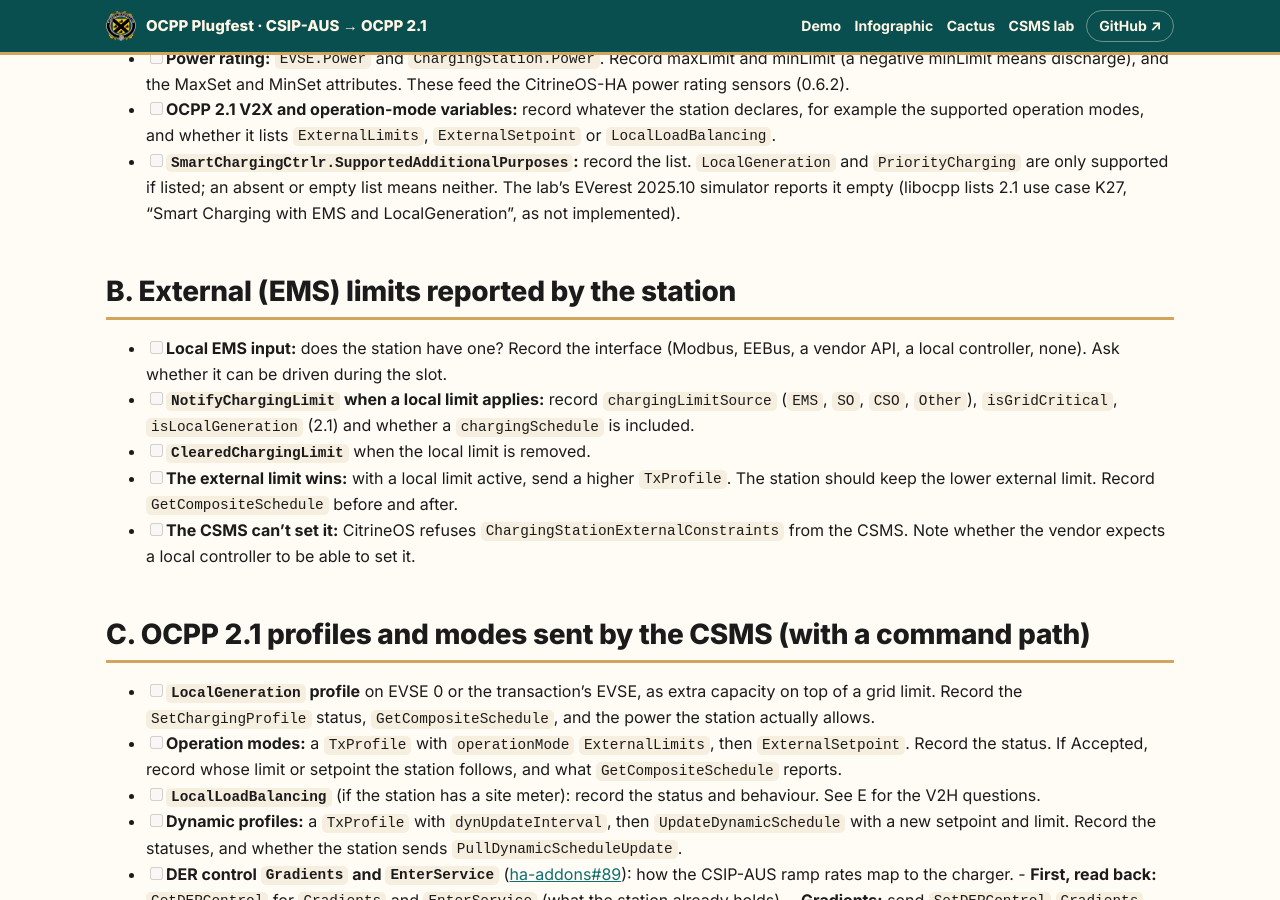
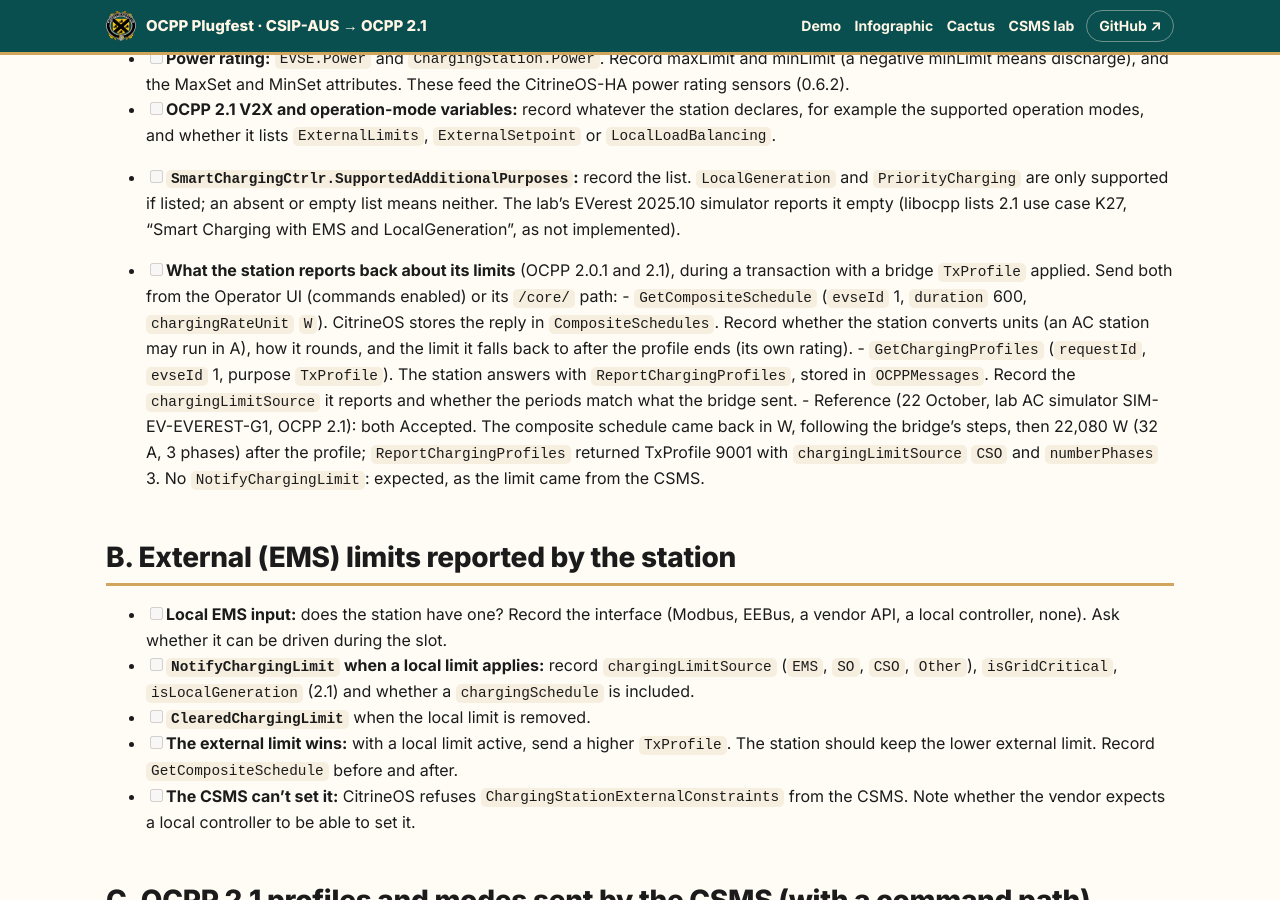
Before and after one commit to purcell-lab/ocpp-plugfest, a Jekyll site: the page built from plugfest-lab/OCPP21-EMS-CHECKLIST.md, in a window 1280 px wide and 900 px high, scrolled down 754 px. Built offline with Jekyll 4.4.1, drawn with Linux system fonts in a browser that asks for light colours; our own code applies the rules of GitHub Pages for plain Markdown files.

Commit message:
OCPP 2.1 EMS checklist: GetCompositeSchedule and GetChargingProfiles in every slot
Co-Authored-By: Claude Opus 5.5 <noreply@anthropic.com>
Claude-Session: https://claude.ai/code/session_01Kz9pMr42VvXk76LqnPeaqD

```diff
--- a/plugfest-lab/OCPP21-EMS-CHECKLIST.md
+++ b/plugfest-lab/OCPP21-EMS-CHECKLIST.md
@@ -39,6 +39,19 @@ Before that, ask the vendor to send it.
       `PriorityCharging` are only supported if listed; an absent or empty list means neither. The lab's
       EVerest 2025.10 simulator reports it empty (libocpp lists 2.1 use case K27, "Smart Charging with EMS
       and LocalGeneration", as not implemented).
+
+- [ ] **What the station reports back about its limits** (OCPP 2.0.1 and 2.1), during a transaction with a
+      bridge `TxProfile` applied. Send both from the Operator UI (commands enabled) or its `/core/` path:
+      - `GetCompositeSchedule` (`evseId` 1, `duration` 600, `chargingRateUnit` `W`). CitrineOS stores the reply
+        in `CompositeSchedules`. Record whether the station converts units (an AC station may run in A),
+        how it rounds, and the limit it falls back to after the profile ends (its own rating).
+      - `GetChargingProfiles` (`requestId`, `evseId` 1, purpose `TxProfile`). The station answers with
+        `ReportChargingProfiles`, stored in `OCPPMessages`. Record the `chargingLimitSource` it reports and
+        whether the periods match what the bridge sent.
+      - Reference (22 October, lab AC simulator SIM-EV-EVEREST-G1, OCPP 2.1): both Accepted. The composite
+        schedule came back in W, following the bridge's steps, then 22,080 W (32 A, 3 phases) after the
+        profile; `ReportChargingProfiles` returned TxProfile 9001 with `chargingLimitSource` `CSO` and
+        `numberPhases` 3. No `NotifyChargingLimit`: expected, as the limit came from the CSMS.
 
 ## B. External (EMS) limits reported by the station
 
```
